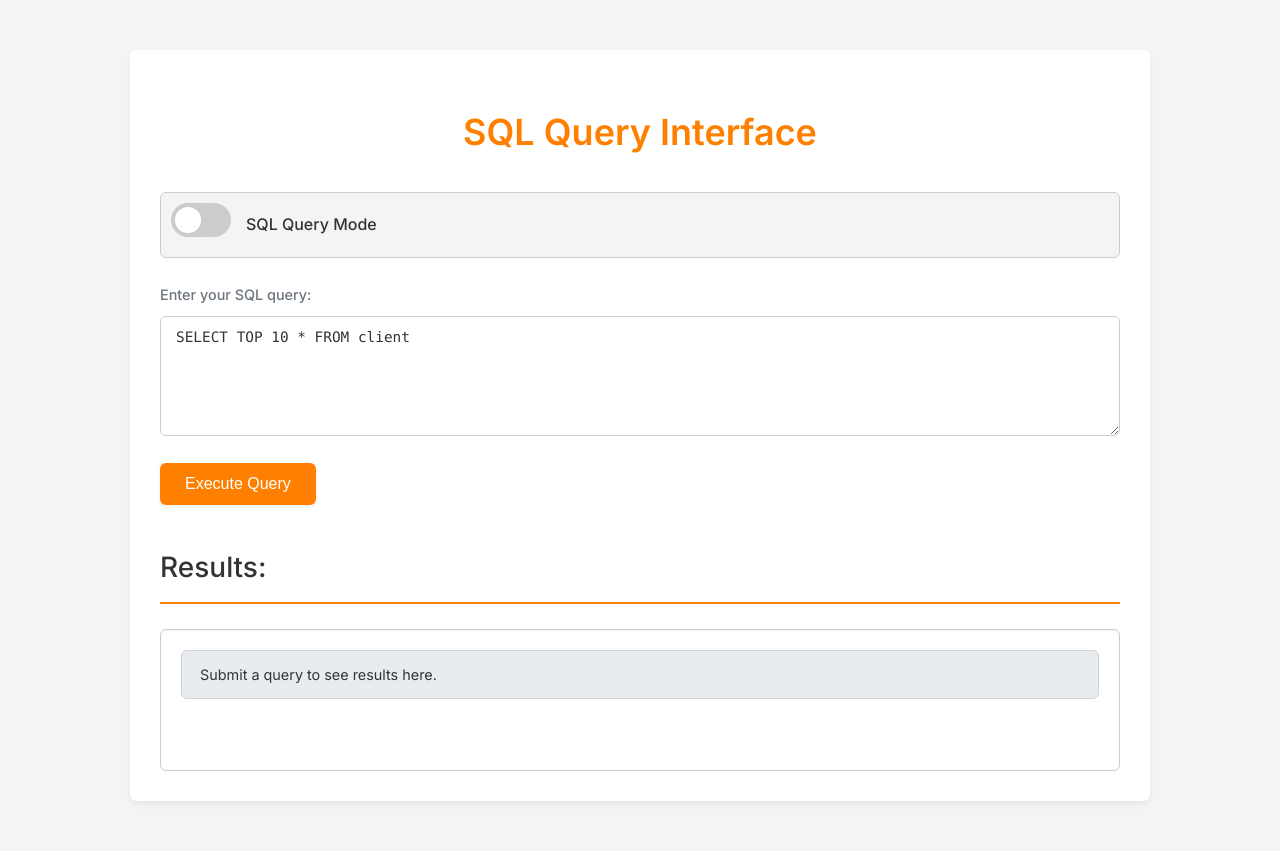
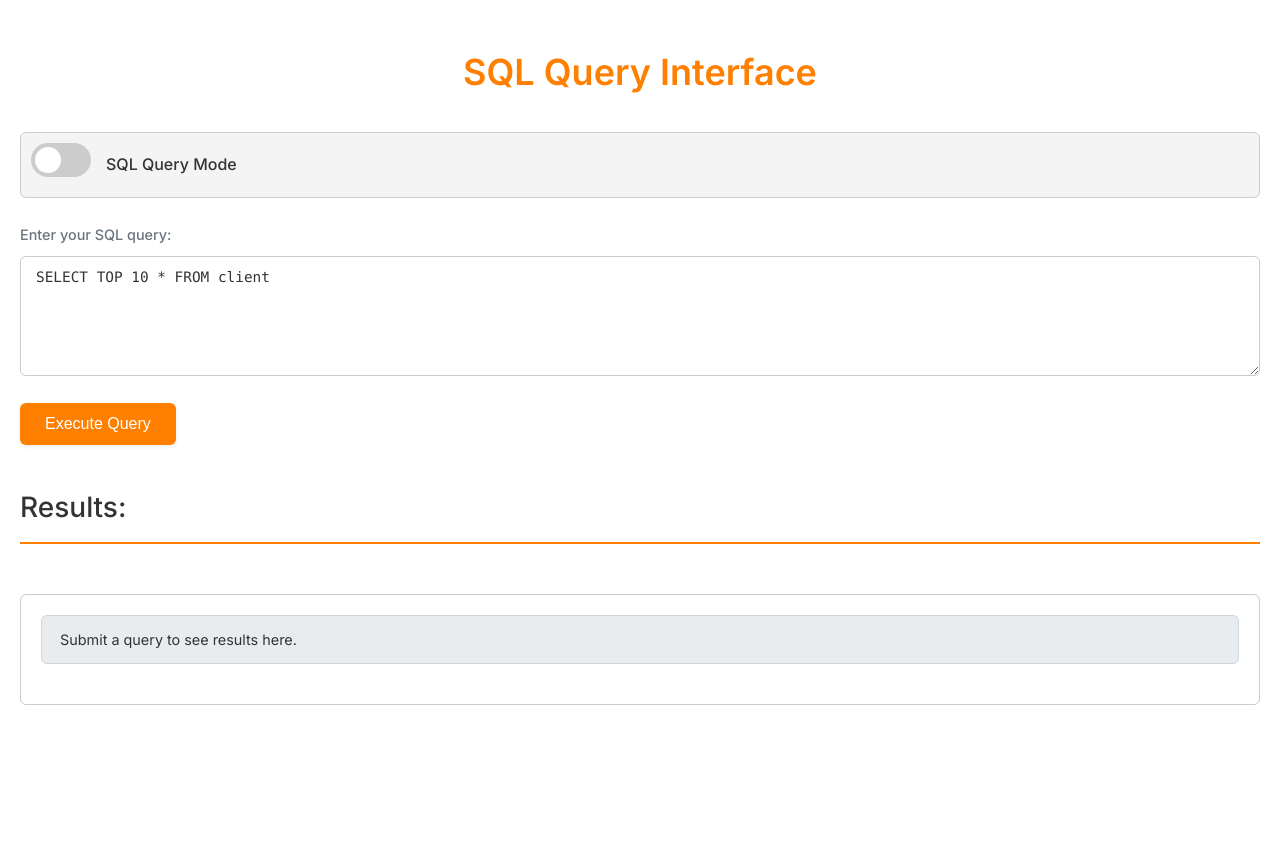
Before and after one commit to KeurKarma/AthenaCoders, a Flask app: page / in a window 1280 px wide. After the commit the page ends 705 px from the top, so only its background shows below. Run offline with Flask 3, Linux system fonts and the light colour scheme; some libraries are stand-ins or nearby versions.

Commit message:
full screen UI

```diff
--- a/static/style.css
+++ b/static/style.css
@@ -20,23 +20,40 @@
     --input-focus-shadow: 0 0 0 0.2rem rgba(255, 128, 0, 0.25); /* Orange focus shadow */
 }
 
+html {
+    height: 100%;
+    box-sizing: border-box; /* Include padding and border in the element's total width and height */
+}
+
+*, *:before, *:after {
+    box-sizing: inherit; /* Inherit box-sizing from html */
+}
+
 body {
     font-family: var(--font-family-sans-serif);
     margin: 0;
-    padding: 20px;
+    padding: 0; /* Remove body padding, apply to container if needed */
     background-color: var(--background-color);
     color: var(--text-color);
     line-height: 1.6;
     font-weight: 400;
+    min-height: 100vh; /* Ensure body takes at least full viewport height */
+    display: flex; /* Use flex to make container fill height */
+    flex-direction: column; /* Stack children vertically */
 }
 
 .container {
-    max-width: 960px;
-    margin: 30px auto;
-    padding: 30px;
+    width: 100%; /* Full width */
+    max-width: 100%; /* Override previous max-width */
+    flex-grow: 1; /* Allow container to grow and fill available space */
+    margin: 0; /* Remove auto margins */
+    padding: 20px; /* Add padding to the container itself */
     background-color: var(--surface-color);
-    border-radius: var(--border-radius);
-    box-shadow: var(--box-shadow);
+    border-radius: 0; /* No border-radius for full screen */
+    box-shadow: none; /* No box-shadow for full screen */
+    display: flex;
+    flex-direction: column;
+    overflow-y: auto; /* Allow vertical scrolling within the container if content overflows */
 }
 
 h1 {
@@ -118,6 +135,7 @@ button[type="submit"]:active {
     overflow-x: auto; /* Allow horizontal scrolling */
     box-shadow: inset 0 1px 3px rgba(0,0,0,0.03);
     position: relative;
+    flex-shrink: 0; /* Prevent results div from shrinking if content above is large */
     /* scrollbar-gutter removed as sticky column is removed */
 }
 
@@ -242,13 +260,8 @@ tr:hover td {
 
 /* Responsive adjustments */
 @media (max-width: 768px) {
-    body {
-        padding: 10px;
-    }
-    .container {
-        padding: 20px;
-        margin: 15px auto;
-    }
+    /* Body padding is already 0, container padding is 20px */
+    /* .container margin is already 0 */
     h1 {
         font-size: 1.8rem;
     }
```
